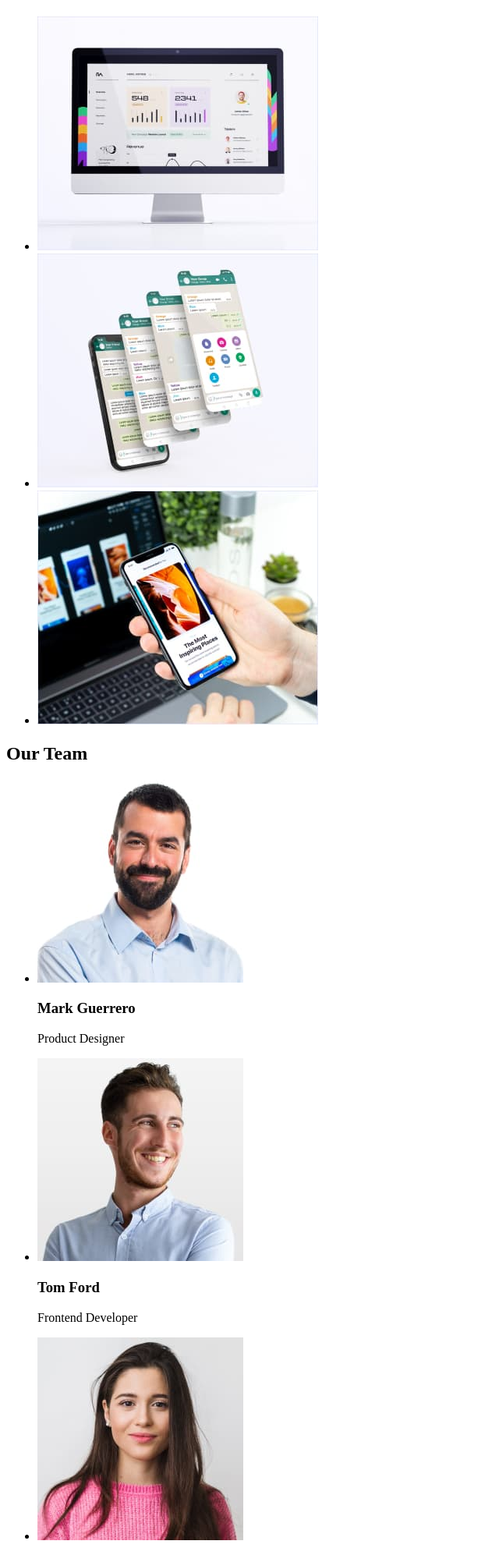
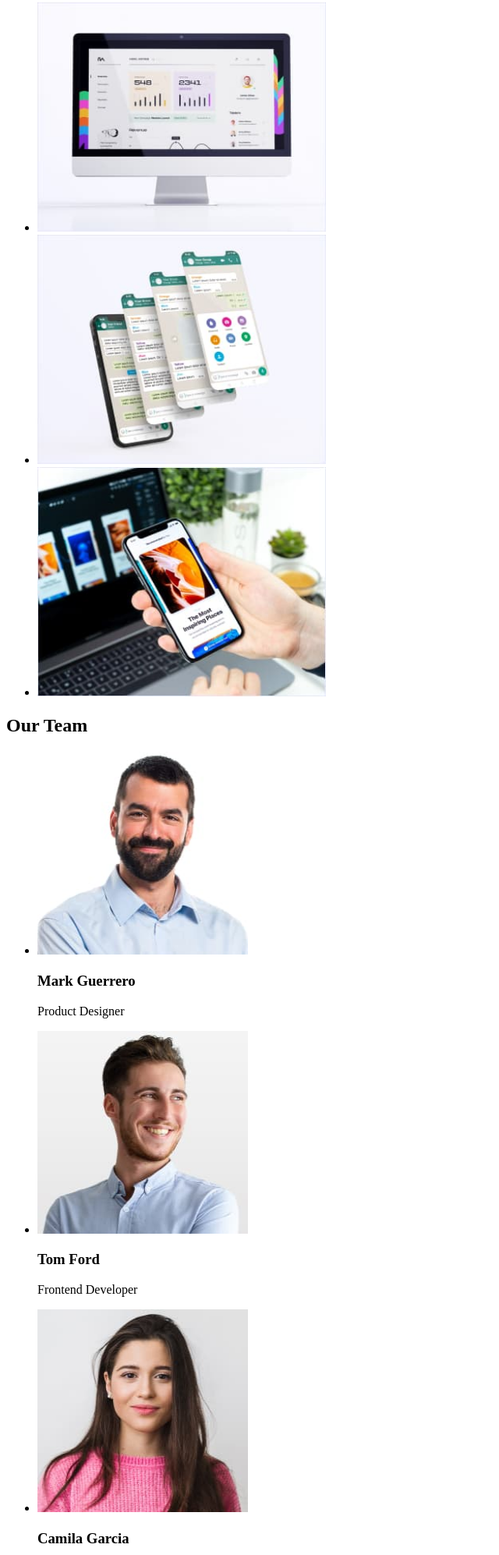
Before and after one commit to CoffeeJ3lly/goit-markup-hw-01, a plain HTML site: page index.html in a window 1280 px wide. Shown: the part 780-2774 px from the top of the page at 78% size, without its empty margins (0-640 px from the left). Drawn offline with Linux system fonts and the light colour scheme.

Commit message:
Re-check changes

```diff
--- a/index.html
+++ b/index.html
@@ -8,12 +8,10 @@
   <body>
     <!-- HEADER -->
     <header>
-      <h3>
-        <a href="#">WebStudio</a>
-      </h3>
-
       <!-- Navigation Bar -->
       <nav>
+        <a href="#">WebStudio</a>
+
         <ul>
           <li>
             <a href="#">Studio</a>
@@ -51,6 +49,7 @@
 
       <!-- SECTION 2 -->
       <section>
+        <div>
           <ul>
             <li>
               <h3>Strategy</h3>
@@ -89,10 +88,12 @@
               </p>
             </li>
           </ul>
+        </div>
       </section>
 
       <!-- SECTION 3 -->
       <section>
+        <div>
           <h2>What are we doing</h2>
 
           <ul>
@@ -100,7 +101,8 @@
               <img
                 src="images/section-3-img-1.jpg"
                 alt="monitor image"
-              width="360"
+                width="370"
+                height="294"
               />
             </li>
 
@@ -108,7 +110,8 @@
               <img
                 src="images/section-3-img-2.jpg"
                 alt="phone image"
-              width="360"
+                width="370"
+                height="294"
               />
             </li>
 
@@ -116,14 +119,17 @@
               <img
                 src="images/section-3-img-3.jpg"
                 alt="cellphone and laptop image"
-              width="360"
+                width="370"
+                height="294"
               />
             </li>
           </ul>
+        </div>
       </section>
 
       <!-- SECTION 4 -->
       <section>
+        <div>
           <h2>Our Team</h2>
 
           <ul>
@@ -131,7 +137,8 @@
               <img
                 src="images/section-4-img-1.jpg"
                 alt="Mark Guerrero"
-              width="264"
+                width="270"
+                height="260"
               />
 
               <h3>Mark Guerrero</h3>
@@ -140,7 +147,12 @@
             </li>
 
             <li>
-            <img src="images/section-4-img-2.jpg" alt="Tom Ford" width="264" />
+              <img
+                src="images/section-4-img-2.jpg"
+                alt="Tom Ford"
+                width="270"
+                height="260"
+              />
 
               <h3>Tom Ford</h3>
 
@@ -151,7 +163,8 @@
               <img
                 src="images/section-4-img-3.jpg"
                 alt="Camila Garcia"
-              width="264"
+                width="270"
+                height="260"
               />
 
               <h3>Camila Garcia</h3>
@@ -163,7 +176,8 @@
               <img
                 src="images/section-4-img-4.jpg"
                 alt="Daniel Wilson"
-              width="264"
+                width="270"
+                height="260"
               />
 
               <h3>Daniel Wilson</h3>
@@ -171,20 +185,21 @@
               <p>UI Designer</p>
             </li>
           </ul>
+        </div>
       </section>
     </main>
 
     <!-- FOOTER -->
     <footer>
-      <h3>
+      <div>
         <a href="#">WebStudio</a>
-      </h3>
 
         <p>
           Increase the flow of customers and<br />
           sales for your business with digital<br />
           marketing & growth solutions.
         </p>
+      </div>
     </footer>
   </body>
 </html>
```
Lines whose indentation alone changed are shown as unchanged.
